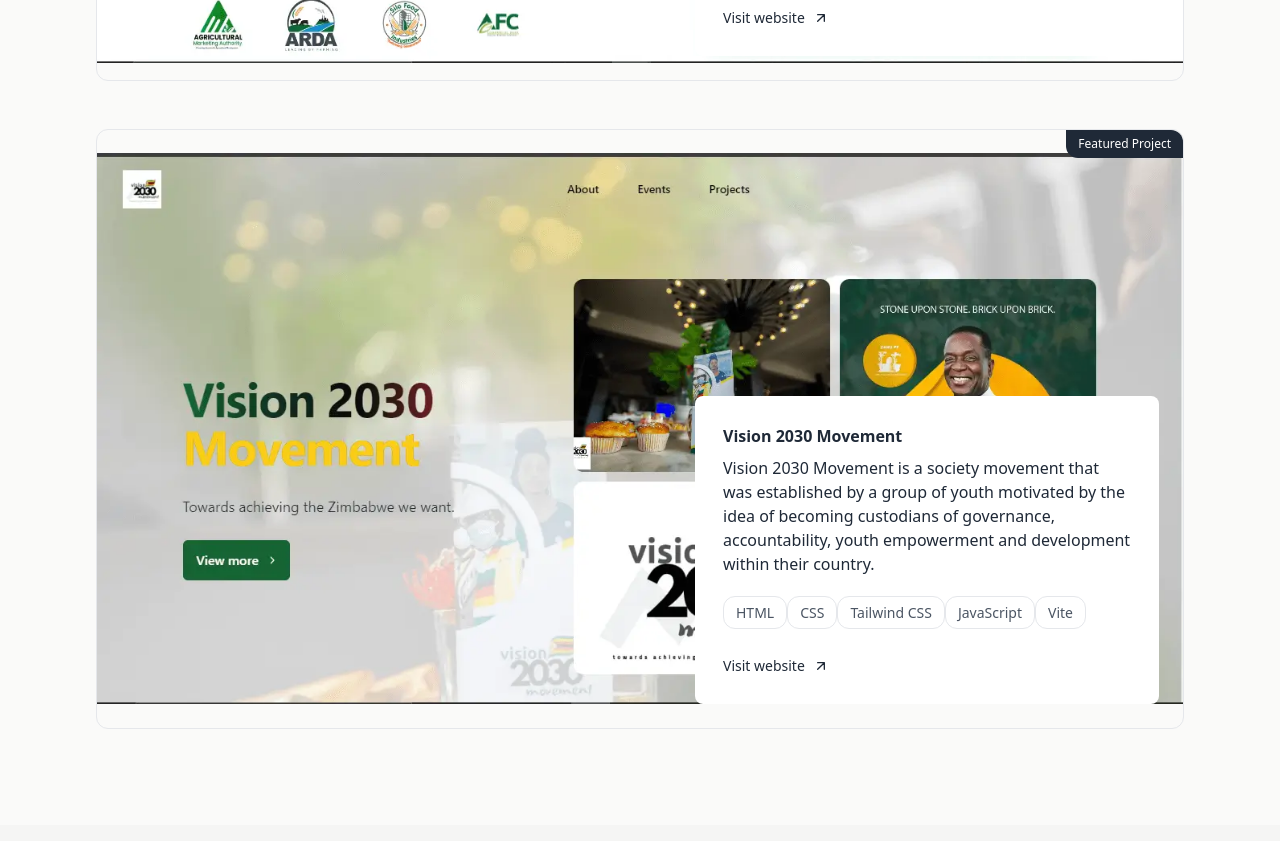
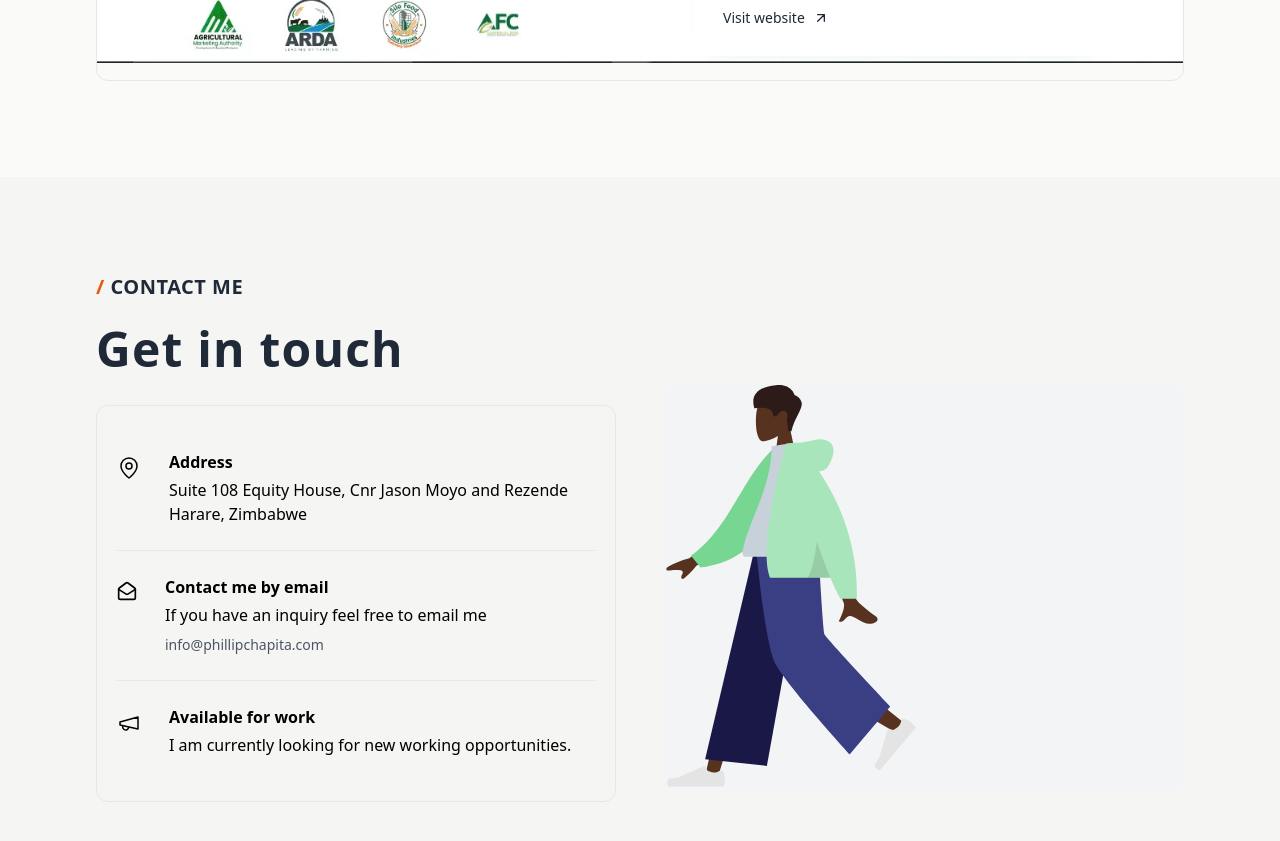
Before and after one commit to phil23-4/phil-portfolio, a React (Vite) app: page / in a window 1280 px wide. Shown: the part 4060-4901 px from the top of the page. Built offline with nearby package versions, Linux system fonts and the light colour scheme.

Commit message:
content update

```diff
--- a/src/components/projects.jsx
+++ b/src/components/projects.jsx
@@ -10,15 +10,6 @@
     link: "https://ama-sundays-market.vercel.app/",
     image: amasunday,
     tools: ["HTML", "React", "Tailwind CSS", "Next.js"],
-  },
-  {
-    id: 2,
-    name: "Vision 2030 Movement",
-    description:
-      "Vision 2030 Movement is a society movement that was established by a group of youth motivated by the idea of becoming custodians of governance, accountability, youth empowerment and development within their country.",
-    link: "https://vision2030-two.vercel.app/",
-    image: vision2030,
-    tools: ["HTML", "CSS", "Tailwind CSS", "JavaScript", "Vite"],
   },
 ];
 export default function Projects() {
```
